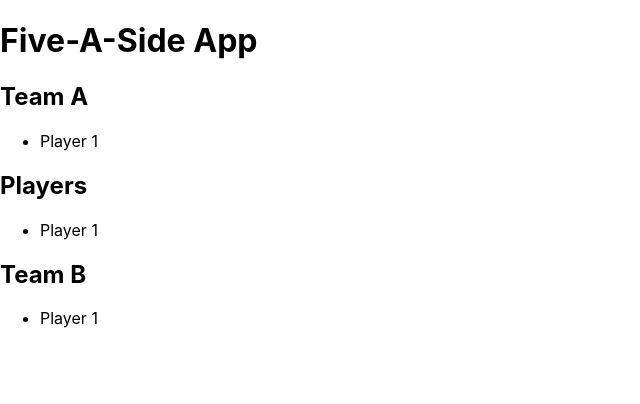
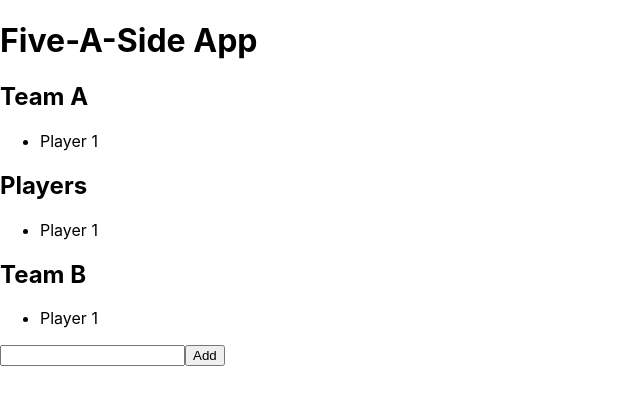
Before and after one commit to hjball/five-a-side, a React (Create React App) app: page / in a window 1280 px wide. Shown: the top 404 px of the page, without its empty margins (0-640 px from the left). Built offline with nearby package versions, Linux system fonts and the light colour scheme.

Commit message:
add inputform component and initialise with local state

```diff
--- a/src/App.js
+++ b/src/App.js
@@ -5,6 +5,7 @@ import './App.css';
 import Header from './components/Header';
 import TeamList from './components/TeamList';
 import PlayerList from './components/PlayerList';
+import InputForm from './components/InputForm';
 
 const App = () => (
   <React.Fragment>
@@ -18,6 +19,7 @@ const App = () => (
     //team name is passed down as a prop
       team="Team B"
     />
+    <InputForm />
   </React.Fragment>
 );
 
--- /dev/null
+++ b/src/components/InputForm.jsx
@@ -0,0 +1,36 @@
+import React, { Component } from 'react';
+
+class InputForm extends Component {
+	constructor(props) {
+		super(props);
+
+		// initial state setup as an empty string
+		this.state = {
+			input: "",
+		};
+
+		// binding the handleInput method
+		this.handleInput = this.handleInput.bind(this);
+	}
+
+	handleInput(e) {
+		// updates the state to the current user input
+		this.setState({ input: e.currentTarget.value });
+	}
+
+	render() {
+		return (
+			<form >
+				<input
+				// displays the current value of the input inside state
+				value={ this.state.input }
+
+				// handleInput method is fired every keystroke
+				onChange= { this.handleInput }/>
+				<button>Add</button>
+			</form>
+		)
+	}
+}
+
+export default InputForm;
```
